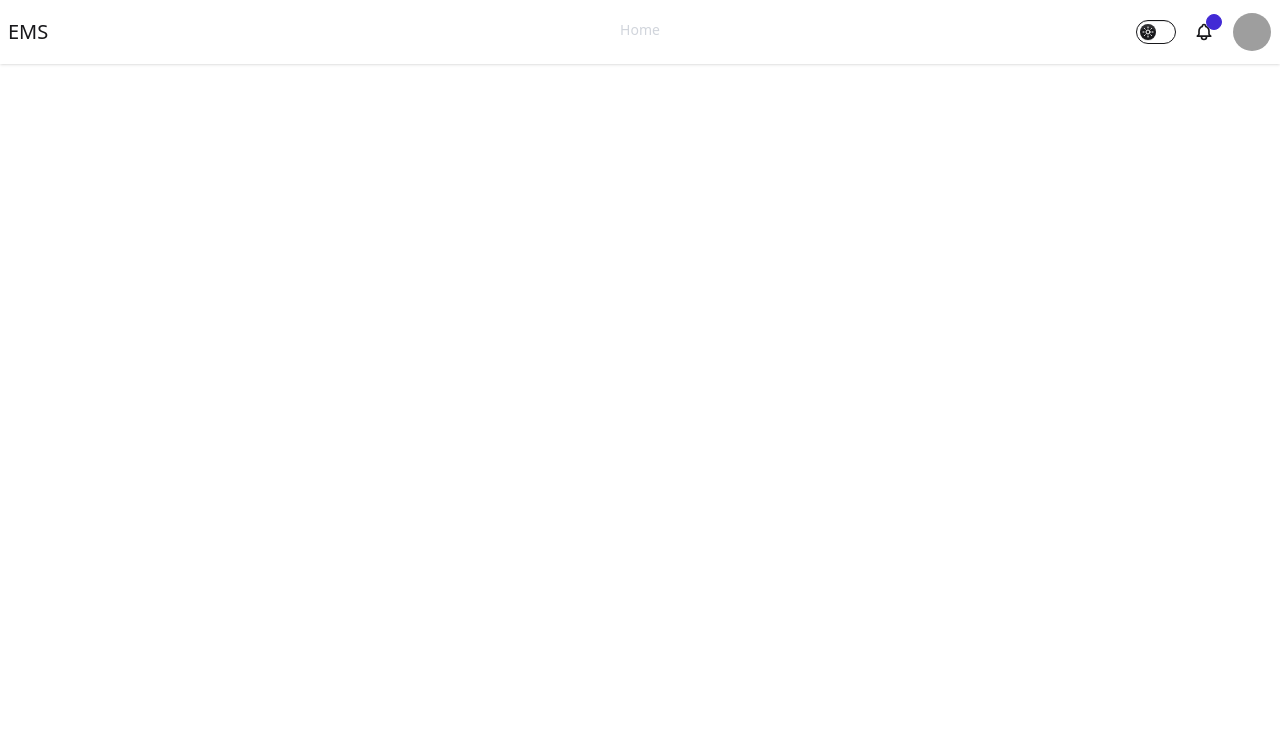
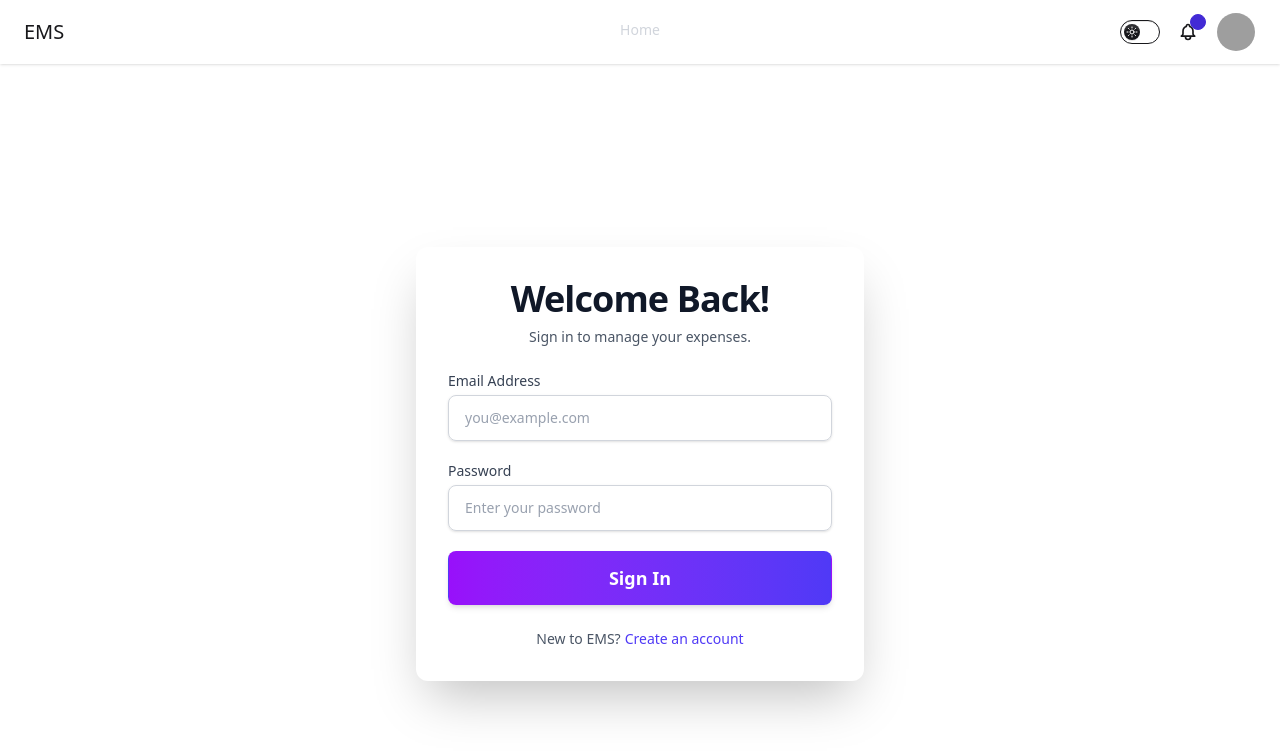
Before and after one commit to StriK3r007/smit-react-project, a React (Vite) app: page /sign-in in a window 1280 px wide. Before the commit this address had no page. Shown: the top 754 px of the page. Built offline with nearby package versions, Linux system fonts and the light colour scheme; grey boxes are pictures that could not be loaded.

Commit message:
feat: add SignIn route to App.jsx style: add px-4 padding to header feat: add reusable InputButton component feat: add reusable TextField component feat: add SignIn screen

```diff
--- a/src/App.jsx
+++ b/src/App.jsx
@@ -1,6 +1,7 @@
 import { BrowserRouter, Routes, Route} from "react-router";
 import Header from "./components/Header";
 import Home from './screens/Home';
+import SignIn from "./screens/SignIn";
 // import ThemeController from "./components/ThemeController";
 
 export default function App() {
@@ -13,6 +14,10 @@ export default function App() {
             path="/"
             element={<Home/>}
           />
+          <Route
+            path="/sign-in"
+            element={<SignIn/>}
+          />
         </Routes>
       </BrowserRouter>
     </>
--- a/src/components/Header.jsx
+++ b/src/components/Header.jsx
@@ -14,7 +14,7 @@ export default function Header() {
     ];
 
     return (
-        <header className="bg-base-100 shadow-sm">
+        <header className="bg-base-100 shadow-sm px-4">
             <div className="navbar container mx-auto">
                 {/* START: Logo & Mobile Menu */}
                 <div className="navbar-start">
--- /dev/null
+++ b/src/components/InputButton.jsx
@@ -0,0 +1,15 @@
+export default function InputButton({
+    className = '',
+    // type = 'button',
+    ...rest
+}) {
+    return (
+        <div>
+            <button {...rest}
+                className={`w-full flex justify-center py-3 px-4 border border-transparent rounded-lg shadow-md text-lg font-semibold text-white bg-gradient-to-r from-purple-600 to-indigo-600 hover:from-purple-700 hover:to-indigo-700 focus:outline-none focus:ring-2 focus:ring-offset-2 focus:ring-indigo-500 transition duration-300 transform hover:scale-[1.01] cursor-pointer ${className}
+                `}>
+                Sign In
+            </button>
+        </div>
+    )
+}
--- /dev/null
+++ b/src/components/TextField.jsx
@@ -0,0 +1,44 @@
+export default function TextField({
+    type = 'text',
+    placeholder = 'Input field',
+    required = false,
+    label = 'Input Field',
+    icon = null,
+    id = '',
+    name = '',
+    autoComplete = '',
+    className = '',
+    error = '',
+}) {
+    return (
+        <div className="relative">
+            {label && (
+                <label
+                    htmlFor={id}
+                    className="block text-sm font-medium text-gray-700">
+                {label}
+            </label>
+            )}
+
+            <div className="mt-1">
+                {icon && (
+                    <div
+                        className="absolute inset-y-0 left-0 pl-3 flex items-center pointer-events-none">
+                        {icon}
+                    </div>
+                )}
+                <input
+                    id={id}
+                    name={name}
+                    type={type}
+                    autoComplete={autoComplete}
+                    required={required}
+                    placeholder={placeholder}
+                    className={`appearance-none block w-full px-4 py-3 border border-gray-300 rounded-lg shadow-sm placeholder-gray-400 focus:outline-none focus:ring-indigo-500 focus:border-indigo-500 sm:text-sm transition duration-150 ${icon ? 'pl-10' : ''} ${error ? 'border-red-500' : ''} ${className}
+                    `}
+                />
+            </div>
+            {error && <p className="text-red-600 text-sm mt-1">{error}</p>}
+        </div>
+    )
+}
--- a/src/screens/Home.jsx
+++ b/src/screens/Home.jsx
@@ -2,7 +2,7 @@ import Stat from "../components/Stat";
 
 export default function Home() {
     return (
-        <section className="w-full max-w-380 mx-auto py-4">
+        <section className="w-full max-w-300 mx-auto p-4">
             <div className="grid grid-cols-1 md:grid-cols-2 xl:grid-cols-4 gap-6 mb-10">
                 <Stat name={'Total Expense'} value={'20,00'}/>
                 <Stat name={'Current Month Expense'} value={'20,00'}/>
--- /dev/null
+++ b/src/screens/SignIn.jsx
@@ -0,0 +1,57 @@
+import { Link } from 'react-router'
+import InputButton from '../components/InputButton'
+import TextField from '../components/TextField'
+
+export default function SignIn() {
+    return (
+        <section className="min-h-screen flex items-center justify-center">
+            <div
+                className="w-full max-w-md bg-white rounded-xl shadow-2xl p-8 space-y-6 transform transition duration-500 hover:shadow-3xl">
+                <div className="text-center">
+                    <h2 className="text-4xl font-extrabold text-gray-900 tracking-tight">
+                        Welcome Back!
+                    </h2>
+                    <p className="mt-2 text-sm text-gray-600">
+                        Sign in to manage your expenses.
+                    </p>
+                </div>
+
+                <form className="space-y-5" id="form">
+                    <TextField
+                        id='email'
+                        name='email'
+                        type='email'
+                        required
+                        autocomplete='email'
+                        placeholder='you@example.com'
+                        className=''
+                        label='Email Address'
+                        error=''
+                    // icon={<HiOutlineMail className="h-5 w-5 text-gray-400" />}
+                    />
+                    <TextField
+                        id='password'
+                        name='password'
+                        type='password'
+                        required
+                        autocomplete='current-password'
+                        placeholder='Enter your password'
+                        className=''
+                        label='Password'
+                    />
+                    <InputButton
+                        type='submit'
+                        className=''
+                    />
+                </form>
+
+                <div className="text-center text-sm">
+                    <p className="text-gray-600">
+                        New to EMS?
+                        <Link to="/sign-up" className="font-medium text-indigo-600 hover:text-indigo-500 pl-1">Create an account</Link>
+                    </p>
+                </div>
+            </div>
+        </section>
+    )
+}
```
